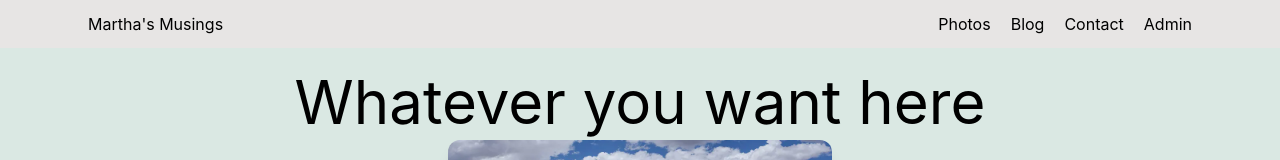
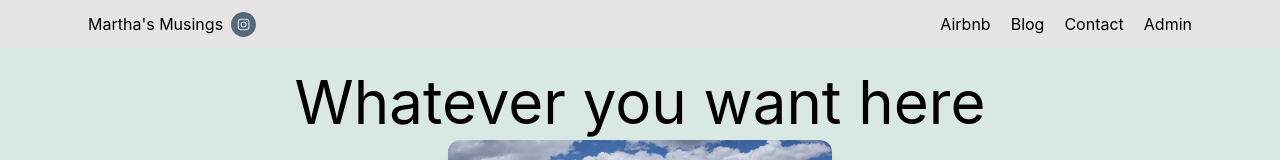
Before and after one commit to JenniferByrnes/martha-blog, a React (Create React App) app: page / in a window 1280 px wide. Shown: the top 160 px of the page. Built offline with nearby package versions, Linux system fonts and the light colour scheme.

Commit message:
Airbnb and Instagram added

```diff
--- a/package.json
+++ b/package.json
@@ -11,6 +11,7 @@
     "react-dom": "^18.2.0",
     "react-router-dom": "^6.5.0",
     "react-scripts": "5.0.1",
+    "react-social-icons": "^5.15.0",
     "react-toastify": "^9.1.1",
     "web-vitals": "^2.1.4"
   },
--- a/src/App.js
+++ b/src/App.js
@@ -35,7 +35,7 @@ function App() {
           </Route>
           <Route path='/contact' element={<Contact />} />
           <Route path='/login' element={<Login />} />
-          <Route path='/photos' element={<Photos />} />
+          <Route path='/airbnb' element={<Photos />} />
           <Route path='/sign-up' element={<SignUp />} />
         </Routes>
       </Router>
--- a/src/components/Navbar.jsx
+++ b/src/components/Navbar.jsx
@@ -1,6 +1,7 @@
 import React, { useState } from 'react';
 import { NavLink } from 'react-router-dom';
 import "./navbar.css";
+import { SocialIcon } from 'react-social-icons';
 
 export default function Navbar() {
 
@@ -11,19 +12,20 @@ export default function Navbar() {
     <header className="w-full bg-stone-200 text-black">
       {/* Container for Nav elements - title and nav */}
       <nav className="container flex justify-between md:items-center max-w-6xl mx-auto px-6 py-1 ">
-        <>
+        <span className="flex justify-between space-x-2 md:items-center">
           {/* title - link to home - formatted to to left of other nav items*/}
           <NavLink
             className="hover:text-pcCoral"
             to="/"><h1>Martha's Musings</h1>
           </NavLink>
-        </>
+          <SocialIcon url="https://www.instagram.com/burfordmartha/" bgColor="#546a7b" style={{ height: 25, width: 25 }} />
+        </span>
         <>
           {/* right side of Nav Menu */}
           <ul className="hidden md:flex md:space-x-5 items-center justify-around py-2">
             <NavLink
               className="hover:text-pcCoral hover:border-b hover:border-pcCoral"
-              to="/photos">Photos</NavLink>
+              to="/airbnb">Airbnb</NavLink>
             <NavLink className="hover:text-pcCoral hover:border-b hover:border-pcCoral"
               to="/blog" >Blog</NavLink>
             <NavLink className="hover:text-pcCoral hover:border-b hover:border-pcCoral"
@@ -66,7 +68,7 @@ export default function Navbar() {
             }>
               <NavLink
                 className="hover:text-pcCoral hover:border-b hover:border-pcCoral"
-                to="/photos">Photos</NavLink>
+                to="/airbnb">Airbnb</NavLink>
               <NavLink className="hover:text-pcCoral hover:border-b hover:border-pcCoral"
                 to="/blog" >Blog</NavLink>
               <NavLink className="hover:text-pcCoral hover:border-b hover:border-pcCoral"
--- a/tailwind.config.js
+++ b/tailwind.config.js
@@ -14,6 +14,7 @@ module.exports = {
         pcGreen:  '#dae8e3',
         pcPink:   '#d98a8a',
         pcCoral:  '#dc585d',
+        pcBlue:   '#546a7b',
         jbNeutral: '#e7e5e4'
       },
     },
```
Also changed, not shown: 1 other file (tests, documents, lock files or other folders).
